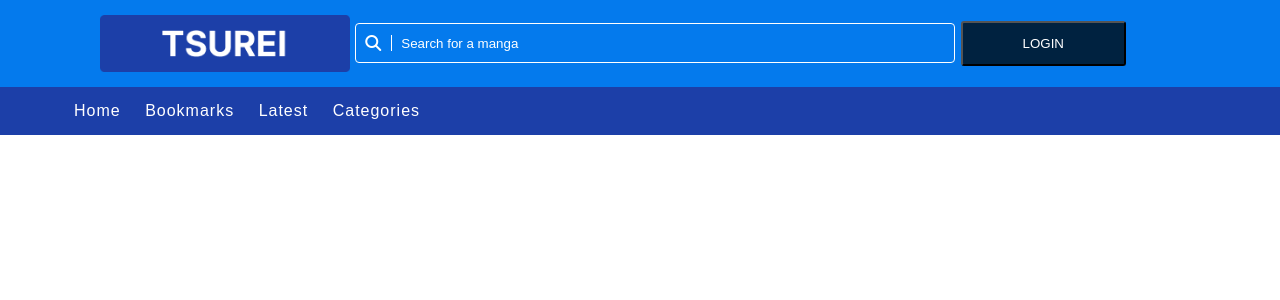
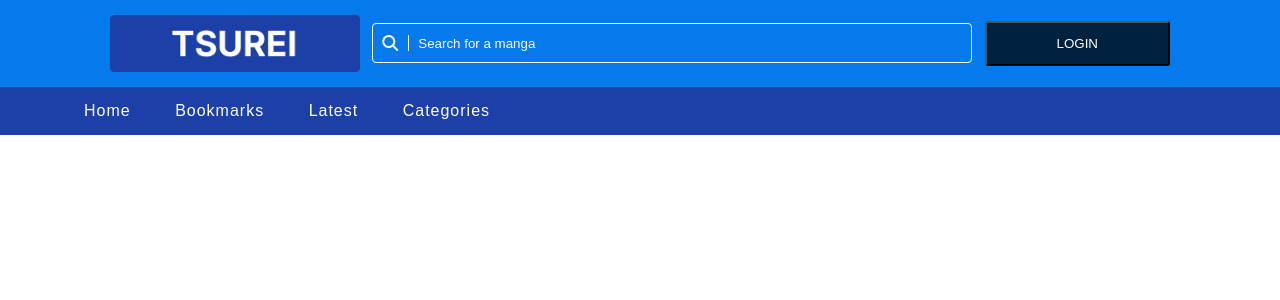
Before and after one commit to dudujunior12/tsurei, a Django app: page /layout in a window 1280 px wide; the page is wider, and only the part inside the window is pictured. Shown: the top 300 px of that part. Run offline with Django 3.2, Linux system fonts and the light colour scheme; some libraries are stand-ins or nearby versions.

Commit message:
update: layout.css

```diff
--- a/manga/static/css/layout.css
+++ b/manga/static/css/layout.css
@@ -41,7 +41,8 @@ input{
     width: 250px;
     height: auto;
     display: block;
-
+    position: relative;
+    margin: 0 10px;
 }
 
 .nav-1 .search{
@@ -78,12 +79,16 @@ input{
 }
 
 .btns{
+    position: relative;
     width: auto;
     height: 45px;
     display: flex;
-    margin-right: 5%;
     justify-content: center;
     align-items: center;
+}
+
+.btns a, .btns button{
+    margin: 0 10px;
 }
 
 .btns button{
```
Also changed, not shown: db.sqlite3.
